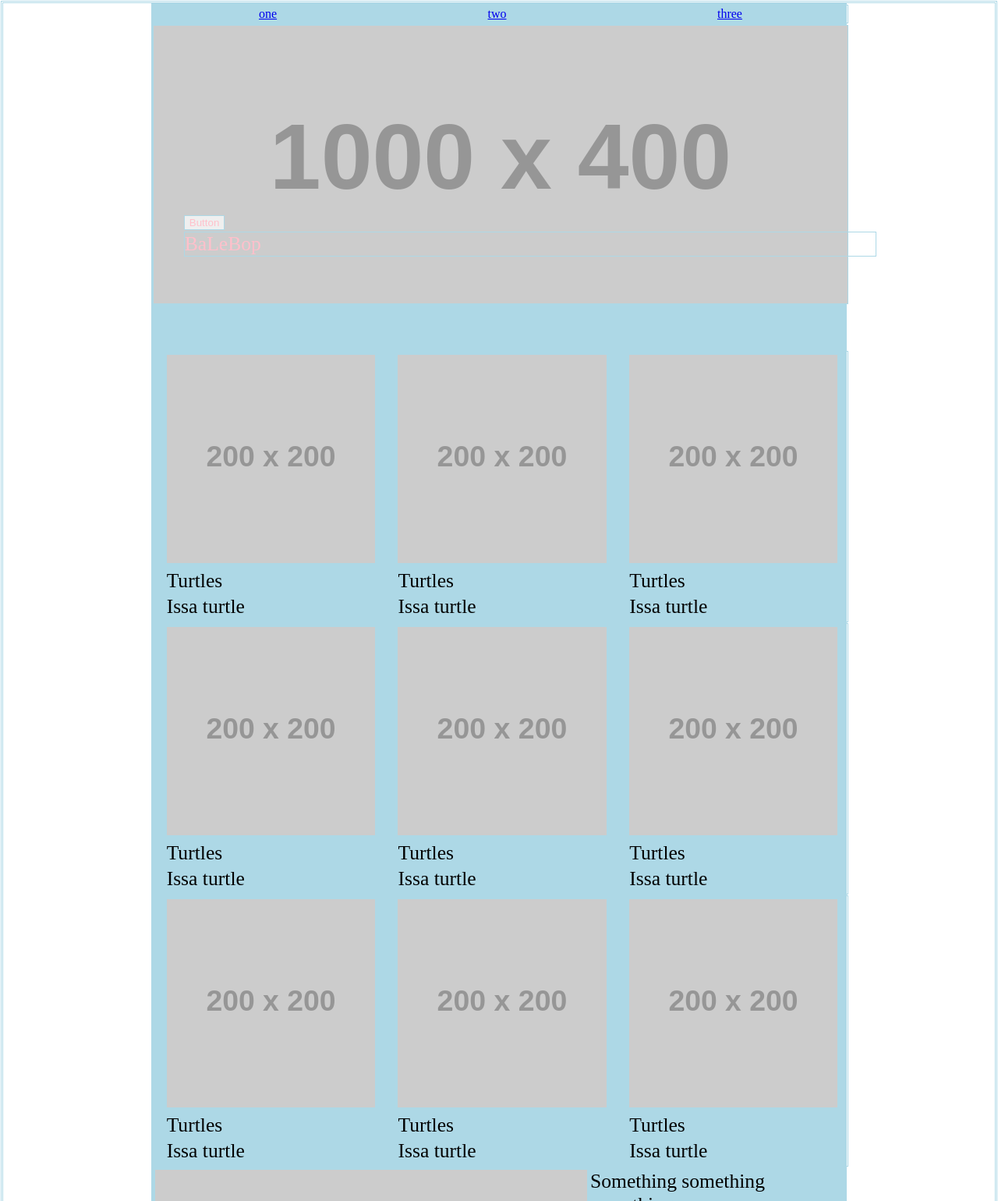
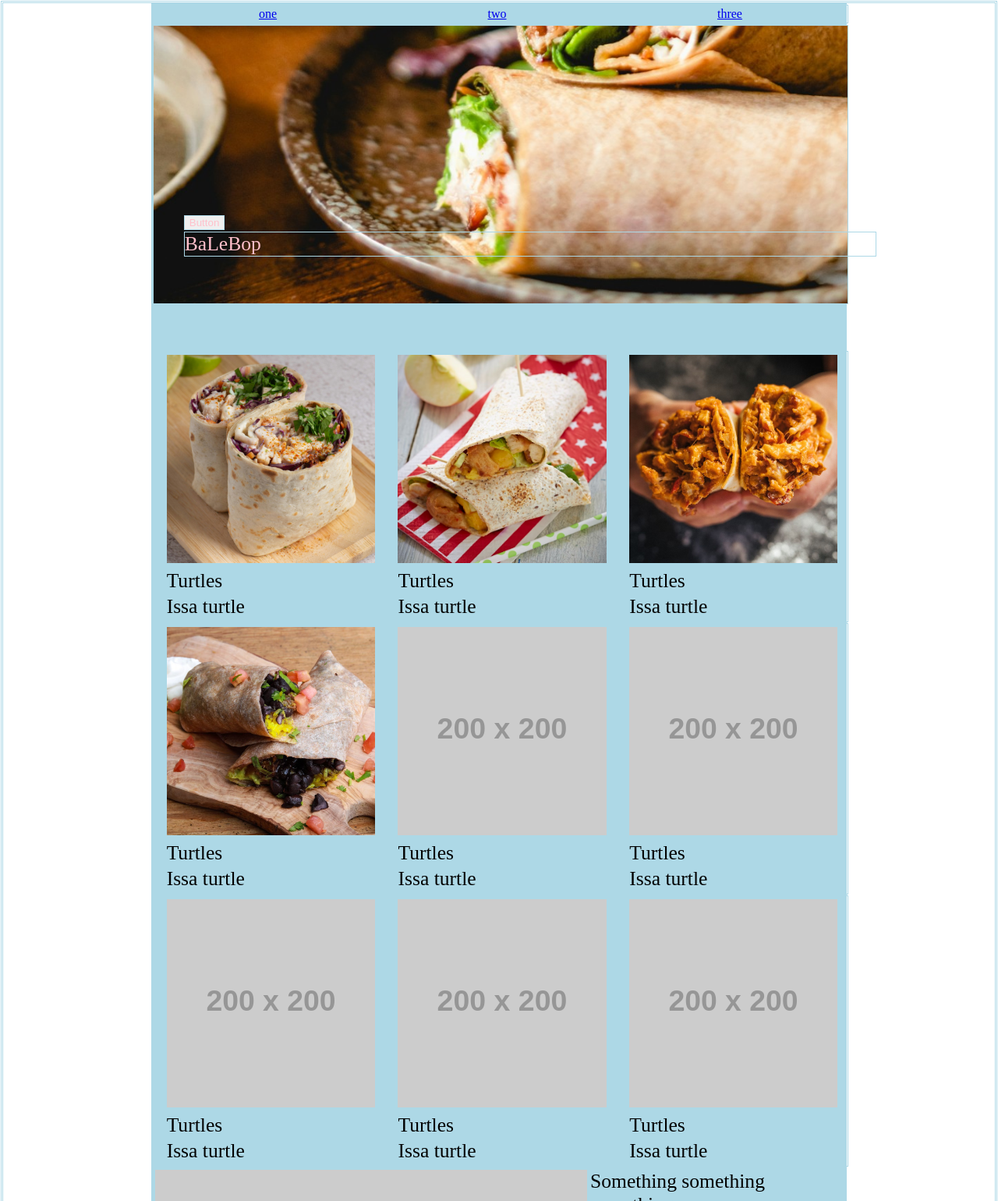
Before and after one commit to DunnoHowCode/Website, a plain HTML site: page index.html in a window 1280 px wide. Shown: the top 1540 px of the page at 78% size. Drawn offline with Linux system fonts and the light colour scheme; placeholder pictures from the web are drawn by us.

Commit message:
added pictures

```diff
--- a/index.html
+++ b/index.html
@@ -15,7 +15,7 @@
             <a href="#">two</a>
             <a href="#">three</a>
           </nav>
-          <img class="yahoo" src="https://placehold.co/1000x400/006700/FFF">
+          <img class="yahoo" src="title pic.jpg">
               <button class="overlap">Button</button>
           <p class="overlap2">
           BaLeBop
@@ -23,7 +23,7 @@
 
           <div class="pradas">
                   <div class="prada">
-                  <img class="pradaImg" src="https://placehold.co/200x200/006700/FFF">
+                  <img class="pradaImg" src="chicken wrap.jpg">
                           <p>
                           Turtles
                           </p>
@@ -33,7 +33,7 @@
                   </div>
 
                   <div class="prada">
-                  <img class="pradaImg" src="https://placehold.co/200x200/006700/FFF">
+                  <img class="pradaImg" src="mc wrap.jpg">
                       <p>
                       Turtles
                       </p>
@@ -43,7 +43,7 @@
                   </div>
 
                   <div class="prada">
-                  <img class="pradaImg" src="https://placehold.co/200x200/006700/FFF">
+                  <img class="pradaImg" src="cvodka wrap.jpg">
                       <p>
                       Turtles
                       </p>
@@ -55,7 +55,7 @@
 
               <div class="pradas">
                   <div class="prada">
-                  <img class="pradaImg" src="https://placehold.co/200x200/006700/FFF">
+                  <img class="pradaImg" src="veggie wrap.jpg">
                           <p>
                           Turtles
                           </p>
```
Also changed, not shown: chicken wrap.jpg (added), cvodka wrap.jpg (added), mc wrap.jpg (added), title pic.jpg (added), veggie wrap.jpg (added).
